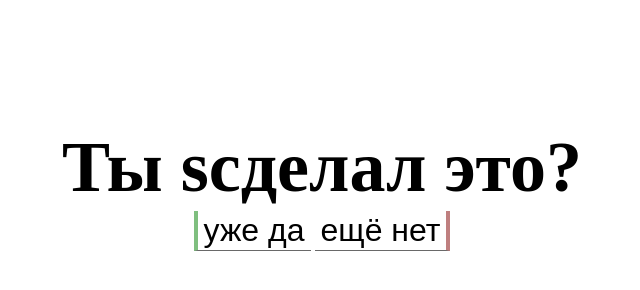
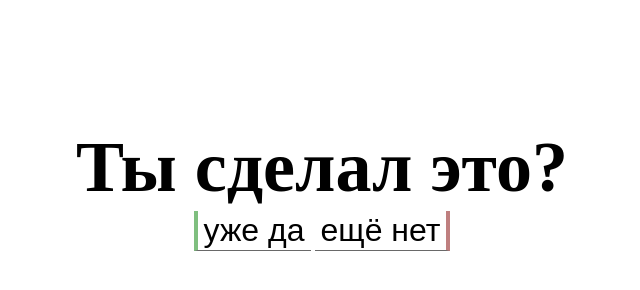
Before and after one commit to laSinteZ/motivation, a plain HTML site: page index.html in a window 1280 px wide. Shown: the whole page, without its empty margins (318-958 px from the left). Drawn offline with Linux system fonts and the light colour scheme.

Commit message:
Update index.html

```diff
--- a/index.html
+++ b/index.html
@@ -7,7 +7,7 @@
 <body>
 <script src="awesome.js"></script>
 <div class="wrapper">
-    <div class="yes-or-no" id = "yn">Ты sсделал <span title="Ты знаешь, о чём я.">это?</span></div>
+    <div class="yes-or-no" id = "yn">Ты сделал <span title="Ты знаешь, о чём я.">это?</span></div>
     <input type="button" value="уже да" id="yes" class="fancybutton yes" onclick="wellDone()">
     <input type="button" value="ещё нет" id="no" onclick="motivOrDemotiv()" class="fancybutton notyet">
     <div class="motivation" id="motivation"></div>
```
